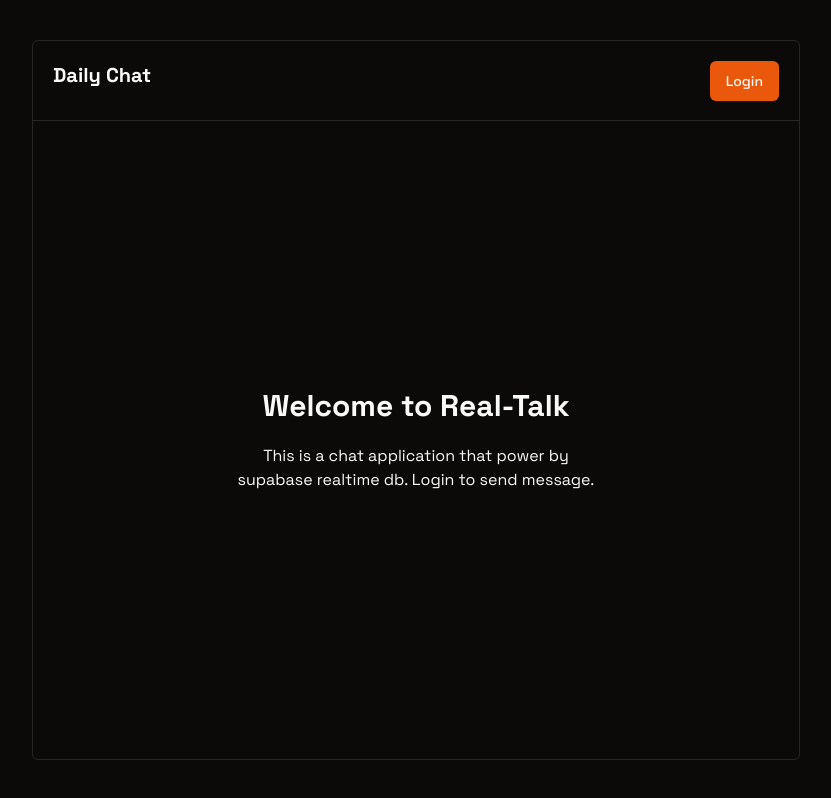
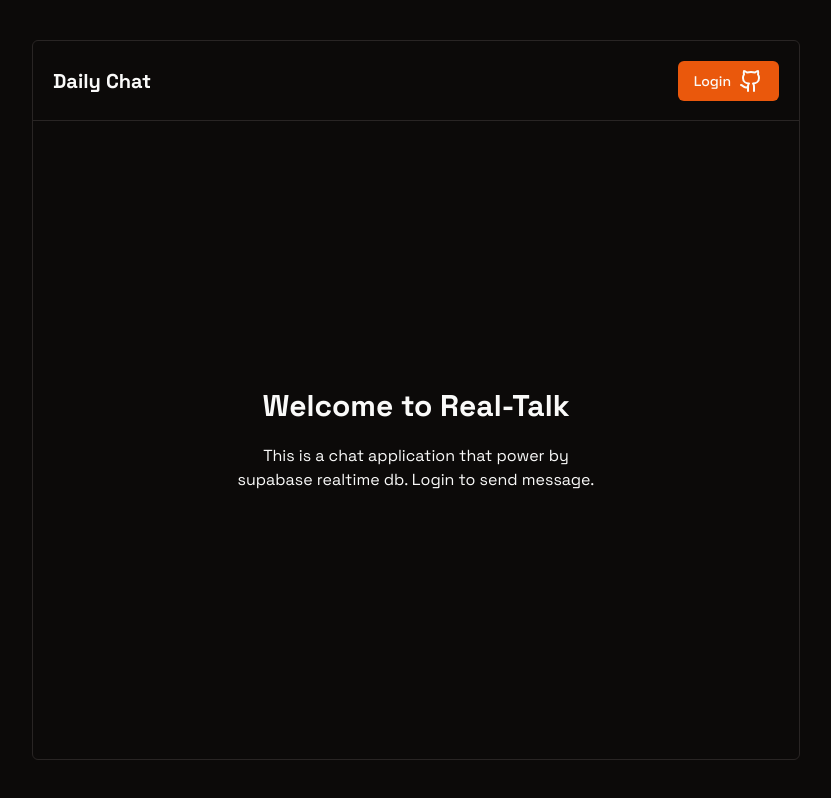
Before and after one commit to scottXchoo/Supabase-Realtime-Chat, a Next.js app: page / in a window 1280 px wide. Shown: the whole page, without its empty margins (224-1055 px from the left). Built offline with nearby package versions, Linux system fonts and the light colour scheme; no server answers.

Commit message:
chore : LogIn header UI

```diff
--- a/components/ChatHeader.tsx
+++ b/components/ChatHeader.tsx
@@ -6,6 +6,7 @@
 import { User } from "@supabase/supabase-js";
 import { useRouter } from "next/navigation";
 import ChatPresence from "./ChatPresence";
+import { Github } from "lucide-react";
 
 export default function ChatHeader({ user }: { user: User | null }) {
   const router = useRouter();
@@ -32,12 +33,15 @@
       <div className="flex items-center justify-between p-5 border-b h-full">
         <div>
           <h1 className="text-xl font-bold">Daily Chat</h1>
-          <ChatPresence />
+          {user && <ChatPresence />}
         </div>
         {user ? (
           <Button onClick={handleLogout}>Logout</Button>
         ) : (
-          <Button onClick={handleLoginWithGithub}>Login</Button>
+          <Button onClick={handleLoginWithGithub} className="flex gap-2">
+            <div>Login</div>
+            <Github />
+          </Button>
         )}
       </div>
     </div>
```
